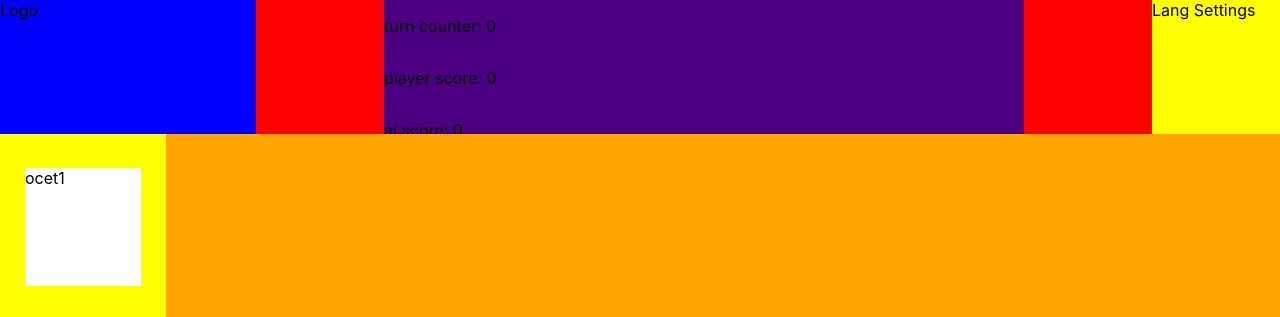
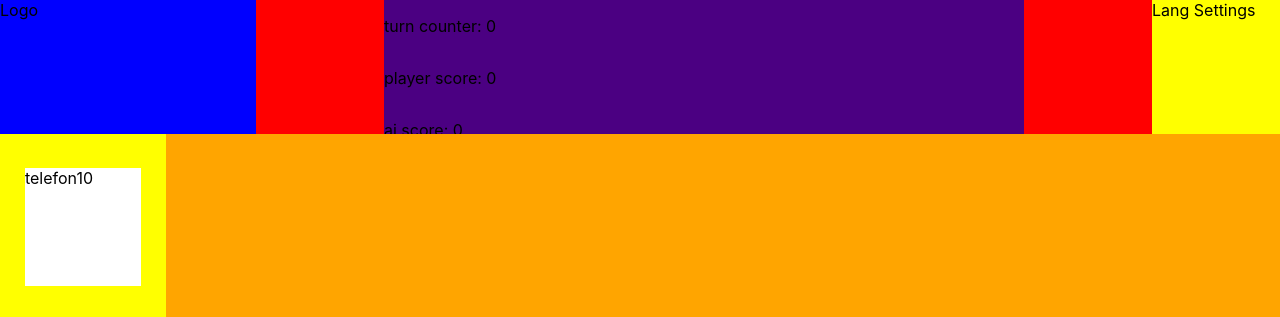
Before and after one commit to michalakweb/that-my-spot, a React (Create React App) app: page / in a window 1280 px wide. Shown: the top 317 px of the page. Built offline with nearby package versions, Linux system fonts and the light colour scheme.

Commit message:
higher item comes first in current gameplay

```diff
--- a/src/App.js
+++ b/src/App.js
@@ -106,6 +106,11 @@ class App extends React.Component {
     if (this.state.phaseThreeFlag && this.state.currentPhase === 2) {
       this.sendCardToLineComputer()
     }
+
+    // six turns - time for items
+    if (this.state.turnCounter === 6) {
+      console.log("time to give some items!")
+    }
   }
 
   switchWelcomeScreen = () => {
@@ -164,7 +169,7 @@ class App extends React.Component {
     this.setState(
       {
         items: array,
-        itemsCurrent: itemsCurrent
+        itemsCurrent: itemsCurrent.sort((a, b) => b.value - a.value)
       },
       () => {
         this.setState({
@@ -258,8 +263,7 @@ class App extends React.Component {
         chosenCard: null,
         chosenCardConfirm: null,
         chosenCardPosition: null,
-        lineCards: [...this.state.lineCards, JSON.parse(this.state.chosenCard)],
-        turnCounter: prevState.turnCounter + 1
+        lineCards: [...this.state.lineCards, JSON.parse(this.state.chosenCard)]
       }),
       () => {
         console.log("card sent to line by player")
@@ -271,7 +275,8 @@ class App extends React.Component {
           }),
           () => {
             this.setState(prevState => ({
-              playerOverallScore: this.state.playerScore
+              playerOverallScore: this.state.playerScore,
+              turnCounter: prevState.turnCounter + 1
             }))
           }
         )
@@ -312,8 +317,7 @@ class App extends React.Component {
           this.setState(
             prevState => ({
               currentPhase: 3,
-              lineCards: [...this.state.lineCards, ...computerChosenCard],
-              turnCounter: prevState.turnCounter + 1
+              lineCards: [...this.state.lineCards, ...computerChosenCard]
             }),
             () => {
               console.log("card sent to line by computer")
@@ -329,7 +333,8 @@ class App extends React.Component {
                     computerOverallScore: this.state.computerScore,
                     phaseTwoFlag: true,
                     phaseThreeFlag: true,
-                    currentPhase: 1
+                    currentPhase: 1,
+                    turnCounter: prevState.turnCounter + 1
                   }))
                 }
               )
```
